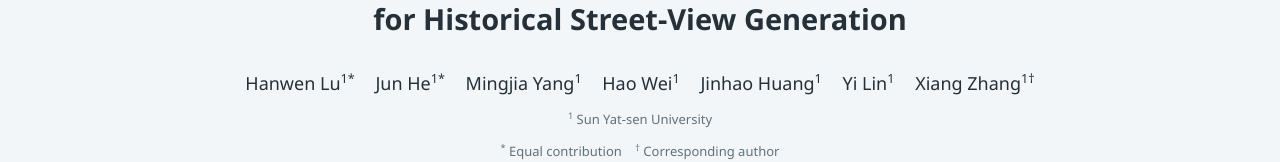
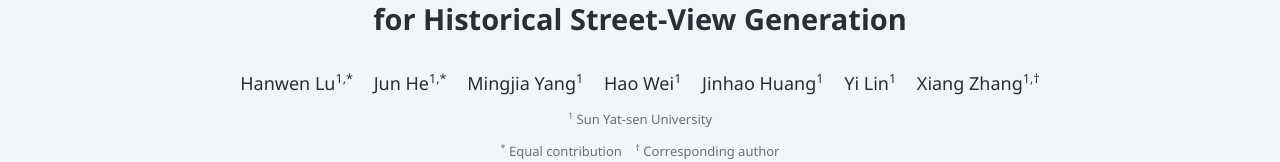
Before and after one commit to LuHanwen67/CrossTimeEdit-release, a plain HTML site: page site/index.html in a window 1280 px wide. Shown: the part 275-437 px from the top of the page. Drawn offline with Linux system fonts and the light colour scheme.

Commit message:
Initial public release

```diff
--- a/site/index.html
+++ b/site/index.html
@@ -13,7 +13,7 @@
 <section class="hero wrap">
 <h1><em>CrossTimeEdit</em></h1>
 <p class="subtitle"><strong>A Decade-Spanning Cross-View Dataset and Reward-Guided Editing for Historical Street-View Generation</strong></p>
-<p class="authors"><span>Hanwen Lu<sup>1*</sup></span> <span>Jun He<sup>1*</sup></span> <span>Mingjia Yang<sup>1</sup></span> <span>Hao Wei<sup>1</sup></span> <span>Jinhao Huang<sup>1</sup></span> <span>Yi Lin<sup>1</sup></span> <span>Xiang Zhang<sup>1†</sup></span></p>
+<p class="authors"><span>Hanwen Lu<sup>1,*</sup></span> <span>Jun He<sup>1,*</sup></span> <span>Mingjia Yang<sup>1</sup></span> <span>Hao Wei<sup>1</sup></span> <span>Jinhao Huang<sup>1</sup></span> <span>Yi Lin<sup>1</sup></span> <span>Xiang Zhang<sup>1,†</sup></span></p>
 <p class="affiliation notes"><sup>1</sup> Sun Yat-sen University</p><p class="notes"><sup>*</sup> Equal contribution &nbsp;&nbsp; <sup>†</sup> Corresponding author</p>
 <div class="actions"><span class="button unavailable" aria-disabled="true">arXiv (coming soon)</span><a class="button primary" href="https://github.com/LuHanwen67/CrossTimeEdit-release">Code</a><a class="button" href="https://huggingface.co/LuHanwen/CrossTimeEdit-LoRA">Model weights</a><a class="button" href="https://huggingface.co/datasets/LuHanwen/VIGOR-his-metadata">Dataset</a></div>
 </section>
```
Also changed, not shown: 1 other file.
